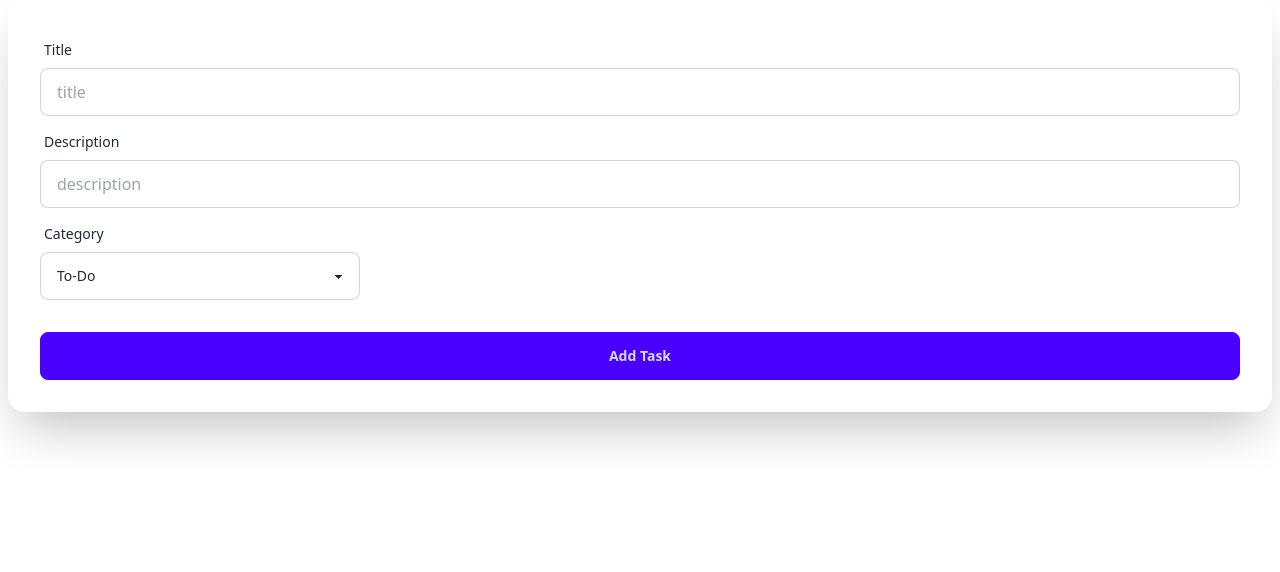
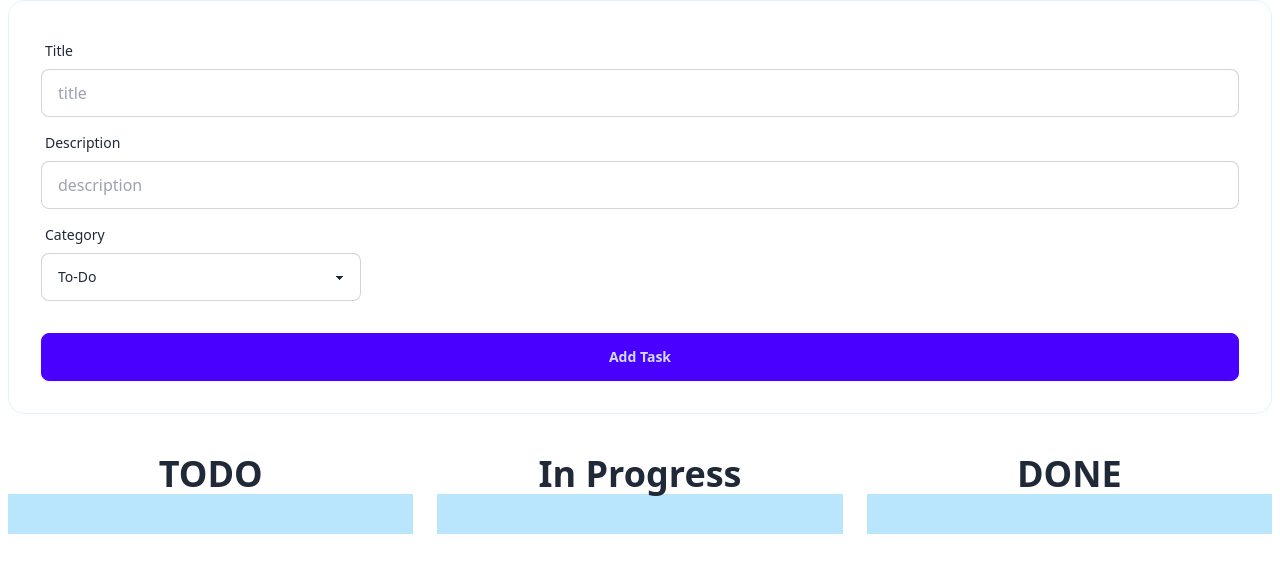
Before and after one commit to AnsarulIslam10/TaskNest-Client, a React (Vite) app: page / in a window 1280 px wide. Shown: the top 572 px of the page. Built offline with nearby package versions, Linux system fonts and the light colour scheme.

Commit message:
besic task section design

```diff
--- a/package.json
+++ b/package.json
@@ -10,6 +10,7 @@
     "preview": "vite preview"
   },
   "dependencies": {
+    "@headlessui/react": "^2.2.0",
     "localforage": "^1.10.0",
     "match-sorter": "^8.0.0",
     "react": "^19.0.0",
--- a/src/pages/HomePage/AddTask/AddTask.jsx
+++ b/src/pages/HomePage/AddTask/AddTask.jsx
@@ -3,7 +3,7 @@ import React from "react";
 const AddTask = () => {
   return (
     <div>
-      <div className="card bg-base-100 w-full shrink-0 shadow-2xl">
+      <div className="card bg-base-100 w-full shrink-0 border-sky-100 border">
         <form className="card-body">
           <div className="form-control">
             <label className="label">
--- /dev/null
+++ b/src/pages/HomePage/AllTask/AllTask.jsx
@@ -0,0 +1,24 @@
+import React from "react";
+
+const AllTask = () => {
+  return (
+    <div className="mt-10">
+      <div className="grid grid-cols-1 sm:grid-cols-2 md:grid-cols-3 gap-6">
+        <div className="text-center">
+          <h1 className="text-4xl font-bold">TODO</h1>
+          <div className="bg-sky-200 h-10"></div>
+        </div>
+        <div className="text-center">
+          <h1 className="text-4xl font-bold">In Progress</h1>
+          <div className="bg-sky-200 h-10"></div>
+        </div>
+        <div className="text-center">
+          <h1 className="text-4xl font-bold">DONE</h1>
+          <div className="bg-sky-200 h-10"></div>
+        </div>
+      </div>
+    </div>
+  );
+};
+
+export default AllTask;
--- a/src/pages/HomePage/HomePage.jsx
+++ b/src/pages/HomePage/HomePage.jsx
@@ -1,10 +1,12 @@
 import React from 'react';
 import AddTask from './AddTask/AddTask';
+import AllTask from './AllTask/AllTask';
 
 const HomePage = () => {
     return (
         <div>
             <AddTask></AddTask>
+            <AllTask></AllTask>
         </div>
     );
 };
```
Also changed, not shown: 1 other file (tests, documents, lock files or other folders).
